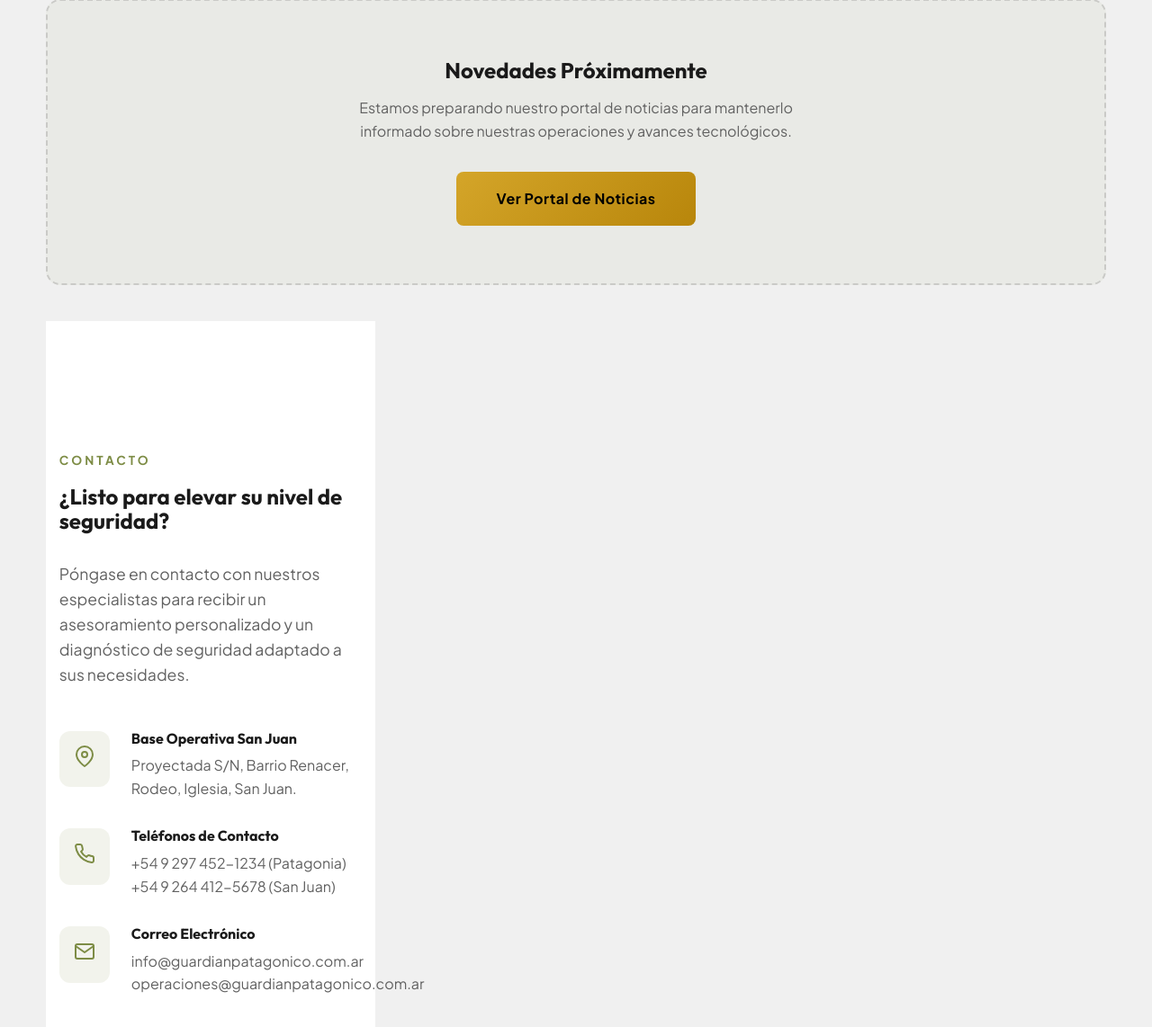
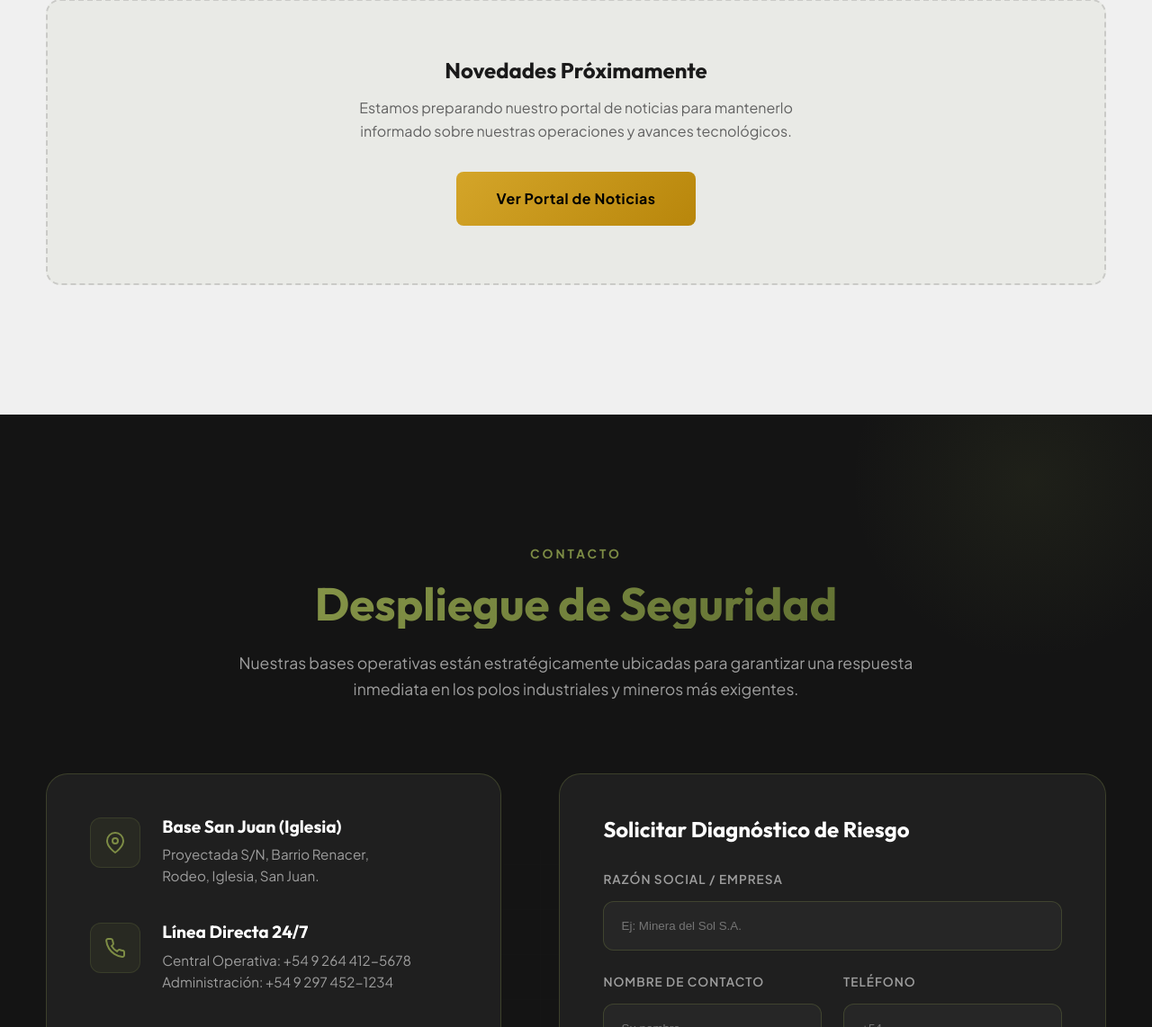
Before and after one commit to AlexanderTejada/GEDEON-PLATFORM, a CodeIgniter 4 app: the page made by app/Views/welcome_message.php in a window 1280 px wide. Shown: the part 4068-5210 px from the top of the page at 90% size. Run offline with PHP 8.4 and a stand-in for CodeIgniter, Linux system fonts and the light colour scheme; the template is opened without the code that fills it, so the values that code supplies are empty; some libraries are stand-ins or nearby versions.

Commit message:
mejoras en base de empresa

```diff
--- a/app/Views/welcome_message.php
+++ b/app/Views/welcome_message.php
@@ -248,81 +248,106 @@
                     <a href="<?= base_url('noticias') ?>" class="btn-primary">Ver Portal de Noticias</a>
                 </div>
             <?php endif; ?>
+        </div>
+    </div>
+</section>
 
     <!-- Contacto -->
-    <section id="contacto" class="section-padding" style="background-color: #fff;">
-        <div class="container">
-            <div class="contact-grid" style="display: grid; grid-template-columns: repeat(auto-fit, minmax(300px, 1fr)); gap: 4rem; align-items: start;">
+    <section id="contacto" class="section-padding" style="background-color: var(--dark-bg); position: relative; overflow: hidden;">
+        <!-- Elementos decorativos tácticos -->
+        <div class="hero-pattern" style="opacity: 0.05;"></div>
+        <div style="position: absolute; top: -10%; right: -5%; width: 400px; height: 400px; background: radial-gradient(circle, rgba(125, 140, 69, 0.1) 0%, transparent 70%); pointer-events: none;"></div>
+
+        <div class="container" style="position: relative; z-index: 2;">
+            <div class="section-header reveal-on-scroll" style="text-align: center; max-width: 800px; margin: 0 auto 5rem;">
+                <span class="section-label">Contacto</span>
+                <h2 class="text-gradient" style="font-size: clamp(2.5rem, 4vw, 3.8rem); margin-bottom: 1.5rem;">Despliegue de Seguridad</h2>
+                <p style="color: var(--dark-muted); font-size: 1.1rem;">
+                    Nuestras bases operativas están estratégicamente ubicadas para garantizar una respuesta inmediata en los polos industriales y mineros más exigentes.
+                </p>
+            </div>
+
+            <div class="contact-grid" style="display: grid; grid-template-columns: 1fr 1.2fr; gap: 4rem; align-items: stretch;">
+
                 <div class="reveal-on-scroll">
-                    <span class="section-label" style="margin-left: 0;">Contacto</span>
-                    <h2 style="color: var(--light-text); margin-bottom: 2rem;">¿Listo para elevar su nivel de seguridad?</h2>
-                    <p style="color: var(--light-muted); margin-bottom: 3rem; font-size: 1.1rem;">
-                        Póngase en contacto con nuestros especialistas para recibir un asesoramiento personalizado y un diagnóstico de seguridad adaptado a sus necesidades.
-                    </p>
+                    <div style="background: var(--dark-card); border: 1px solid var(--dark-border); padding: 3rem; border-radius: 24px; height: 100%; display: flex; flex-direction: column; gap: 2.5rem;">
 
-                    <div class="contact-info" style="display: grid; gap: 2rem;">
-                        <div style="display: flex; gap: 1.5rem; align-items: flex-start;">
-                            <div style="color: var(--primary); background: rgba(125, 140, 69, 0.1); padding: 1rem; border-radius: 12px;">
-                                <svg width="24" height="24" viewBox="0 0 24 24" fill="none" stroke="currentColor" stroke-width="2" stroke-linecap="round" stroke-linejoin="round"><path d="M21 10c0 7-9 13-9 13s-9-6-9-13a9 9 0 0 1 18 0z"></path><circle cx="12" cy="10" r="3"></circle></svg>
+                        <!-- Info Item -->
+                        <div style="display: flex; gap: 1.5rem;">
+                            <div style="color: var(--primary); background: rgba(125, 140, 69, 0.1); width: 56px; height: 56px; border-radius: 12px; display: flex; align-items: center; justify-content: center; flex-shrink: 0; border: 1px solid rgba(125, 140, 69, 0.2);">
+                                <svg width="24" height="24" viewBox="0 0 24 24" fill="none" stroke="currentColor" stroke-width="2"><path d="M21 10c0 7-9 13-9 13s-9-6-9-13a9 9 0 0 1 18 0z"></path><circle cx="12" cy="10" r="3"></circle></svg>
                             </div>
                             <div>
-                                <h4 style="color: var(--light-text); margin-bottom: 0.5rem;">Base Operativa San Juan</h4>
-                                <p style="color: var(--light-muted); line-height: 1.6;">
+                                <h4 style="color: #fff; margin-bottom: 0.5rem; font-size: 1.2rem;">Base San Juan (Iglesia)</h4>
+                                <p style="color: var(--dark-muted); line-height: 1.6; font-size: 0.95rem;">
                                     Proyectada S/N, Barrio Renacer,<br>
                                     Rodeo, Iglesia, San Juan.
                                 </p>
                             </div>
                         </div>
 
-                        <div style="display: flex; gap: 1.5rem; align-items: flex-start;">
-                            <div style="color: var(--primary); background: rgba(125, 140, 69, 0.1); padding: 1rem; border-radius: 12px;">
-                                <svg width="24" height="24" viewBox="0 0 24 24" fill="none" stroke="currentColor" stroke-width="2" stroke-linecap="round" stroke-linejoin="round"><path d="M22 16.92v3a2 2 0 0 1-2.18 2 19.79 19.79 0 0 1-8.63-3.07 19.5 19.5 0 0 1-6-6 19.79 19.79 0 0 1-3.07-8.67A2 2 0 0 1 4.11 2h3a2 2 0 0 1 2 1.72 12.84 12.84 0 0 0 .7 2.81 2 2 0 0 1-.45 2.11L8.09 9.91a16 16 0 0 0 6 6l1.27-1.27a2 2 0 0 1 2.11-.45 12.84 12.84 0 0 0 2.81.7A2 2 0 0 1 22 16.92z"></path></svg>
+                        <!-- Info Item -->
+                        <div style="display: flex; gap: 1.5rem;">
+                            <div style="color: var(--primary); background: rgba(125, 140, 69, 0.1); width: 56px; height: 56px; border-radius: 12px; display: flex; align-items: center; justify-content: center; flex-shrink: 0; border: 1px solid rgba(125, 140, 69, 0.2);">
+                                <svg width="24" height="24" viewBox="0 0 24 24" fill="none" stroke="currentColor" stroke-width="2"><path d="M22 16.92v3a2 2 0 0 1-2.18 2 19.79 19.79 0 0 1-8.63-3.07 19.5 19.5 0 0 1-6-6 19.79 19.79 0 0 1-3.07-8.67A2 2 0 0 1 4.11 2h3a2 2 0 0 1 2 1.72 12.84 12.84 0 0 0 .7 2.81 2 2 0 0 1-.45 2.11L8.09 9.91a16 16 0 0 0 6 6l1.27-1.27a2 2 0 0 1 2.11-.45 12.84 12.84 0 0 0 2.81.7A2 2 0 0 1 22 16.92z"></path></svg>
                             </div>
                             <div>
-                                <h4 style="color: var(--light-text); margin-bottom: 0.5rem;">Teléfonos de Contacto</h4>
-                                <p style="color: var(--light-muted); line-height: 1.6;">
-                                    +54 9 297 452-1234 (Patagonia)<br>
-                                    +54 9 264 412-5678 (San Juan)
+                                <h4 style="color: #fff; margin-bottom: 0.5rem; font-size: 1.2rem;">Línea Directa 24/7</h4>
+                                <p style="color: var(--dark-muted); line-height: 1.6; font-size: 0.95rem;">
+                                    Central Operativa: +54 9 264 412-5678<br>
+                                    Administración: +54 9 297 452-1234
                                 </p>
                             </div>
                         </div>
 
-                        <div style="display: flex; gap: 1.5rem; align-items: flex-start;">
-                            <div style="color: var(--primary); background: rgba(125, 140, 69, 0.1); padding: 1rem; border-radius: 12px;">
-                                <svg width="24" height="24" viewBox="0 0 24 24" fill="none" stroke="currentColor" stroke-width="2" stroke-linecap="round" stroke-linejoin="round"><path d="M4 4h16c1.1 0 2 .9 2 2v12c0 1.1-.9 2-2 2H4c-1.1 0-2-.9-2-2V6c0-1.1.9-2 2-2z"></path><polyline points="22,6 12,13 2,6"></polyline></svg>
-                            </div>
-                            <div>
-                                <h4 style="color: var(--light-text); margin-bottom: 0.5rem;">Correo Electrónico</h4>
-                                <p style="color: var(--light-muted); line-height: 1.6;">
-                                    info@guardianpatagonico.com.ar<br>
-                                    operaciones@guardianpatagonico.com.ar
-                                </p>
-                            </div>
+                        <!-- Map Embed -->
+                        <div style="flex-grow: 1; border-radius: 16px; overflow: hidden; border: 1px solid var(--dark-border); min-height: 250px;">
+                            <iframe
+                                src="https://www.google.com/maps/embed?pb=!1m18!1m12!1m3!1d13854.498414457318!2d-69.1388!3d-30.2096!2m3!1f0!2f0!3f0!3m2!1i1024!2i768!4f13.1!3m3!1m2!1s0x96827364658e390d%3A0xc63806a6c4b2675d!2sRodeo%2C%20San%20Juan!5e0!3m2!1ses-419!2sar!4v1707241234567!5m2!1ses-419!2sar"
+                                width="100%" height="100%" style="border:0; filter: grayscale(1) invert(0.9) contrast(1.2);" allowfullscreen="" loading="lazy" referrerpolicy="no-referrer-when-downgrade">
+                            </iframe>
                         </div>
                     </div>
                 </div>
 
-                <div class="reveal-on-scroll" style="background: var(--light-bg); padding: 3rem; border-radius: 24px; border: 1px solid var(--light-border);">
+                <div class="reveal-on-scroll">
+                    <div style="background: var(--dark-card); border: 1px solid var(--dark-border); padding: 3rem; border-radius: 24px;">
+                        <h4 style="color: #fff; margin-bottom: 2rem; font-size: 1.5rem; font-family: 'Outfit';">Solicitar Diagnóstico de Riesgo</h4>
                         <form action="#" method="POST" style="display: grid; gap: 1.5rem;">
-                        <div style="display: grid; gap: 0.5rem;">
-                            <label style="font-weight: 600; font-size: 0.9rem; color: var(--light-text);">Nombre Completo</label>
-                            <input type="text" placeholder="Ej: Juan Pérez" style="padding: 1rem; border-radius: 12px; border: 1px solid var(--light-border); outline: none; transition: 0.3s;" onfocus="this.style.borderColor='var(--primary)'" onblur="this.style.borderColor='var(--light-border)'">
+                            <div style="display: grid; gap: 0.8rem;">
+                                <label style="font-weight: 600; font-size: 0.85rem; color: var(--dark-muted); text-transform: uppercase; letter-spacing: 1px;">Razón Social / Empresa</label>
+                                <input type="text" placeholder="Ej: Minera del Sol S.A." style="background: rgba(255,255,255,0.03); color: #fff; padding: 1.2rem; border-radius: 12px; border: 1px solid var(--dark-border); outline: none; transition: 0.3s;" onfocus="this.style.borderColor='var(--primary)'; this.style.background='rgba(255,255,255,0.05)'" onblur="this.style.borderColor='var(--dark-border)'; this.style.background='rgba(255,255,255,0.03)'">
                             </div>
-                        <div style="display: grid; gap: 0.5rem;">
-                            <label style="font-weight: 600; font-size: 0.9rem; color: var(--light-text);">Empresa / Organización</label>
-                            <input type="text" placeholder="Nombre de su empresa" style="padding: 1rem; border-radius: 12px; border: 1px solid var(--light-border); outline: none; transition: 0.3s;" onfocus="this.style.borderColor='var(--primary)'" onblur="this.style.borderColor='var(--light-border)'">
+
+                            <div style="display: grid; grid-template-columns: 1fr 1fr; gap: 1.5rem;">
+                                <div style="display: grid; gap: 0.8rem;">
+                                    <label style="font-weight: 600; font-size: 0.85rem; color: var(--dark-muted); text-transform: uppercase; letter-spacing: 1px;">Nombre de Contacto</label>
+                                    <input type="text" placeholder="Su nombre" style="background: rgba(255,255,255,0.03); color: #fff; padding: 1.2rem; border-radius: 12px; border: 1px solid var(--dark-border); outline: none; transition: 0.3s;" onfocus="this.style.borderColor='var(--primary)';" onblur="this.style.borderColor='var(--dark-border)';">
                                 </div>
-                        <div style="display: grid; gap: 0.5rem;">
-                            <label style="font-weight: 600; font-size: 0.9rem; color: var(--light-text);">Correo Electrónico</label>
-                            <input type="email" placeholder="ejemplo@empresa.com" style="padding: 1rem; border-radius: 12px; border: 1px solid var(--light-border); outline: none; transition: 0.3s;" onfocus="this.style.borderColor='var(--primary)'" onblur="this.style.borderColor='var(--light-border)'">
+                                <div style="display: grid; gap: 0.8rem;">
+                                    <label style="font-weight: 600; font-size: 0.85rem; color: var(--dark-muted); text-transform: uppercase; letter-spacing: 1px;">Teléfono</label>
+                                    <input type="tel" placeholder="+54..." style="background: rgba(255,255,255,0.03); color: #fff; padding: 1.2rem; border-radius: 12px; border: 1px solid var(--dark-border); outline: none; transition: 0.3s;" onfocus="this.style.borderColor='var(--primary)';" onblur="this.style.borderColor='var(--dark-border)';">
                                 </div>
-                        <div style="display: grid; gap: 0.5rem;">
-                            <label style="font-weight: 600; font-size: 0.9rem; color: var(--light-text);">Mensaje</label>
-                            <textarea rows="4" placeholder="¿En qué podemos ayudarle?" style="padding: 1rem; border-radius: 12px; border: 1px solid var(--light-border); outline: none; transition: 0.3s; resize: none;" onfocus="this.style.borderColor='var(--primary)'" onblur="this.style.borderColor='var(--light-border)'"></textarea>
                             </div>
-                        <button type="submit" class="btn-primary" style="width: 100%; justify-content: center; margin-top: 1rem;">Enviar Solicitud</button>
+
+                            <div style="display: grid; gap: 0.8rem;">
+                                <label style="font-weight: 600; font-size: 0.85rem; color: var(--dark-muted); text-transform: uppercase; letter-spacing: 1px;">Correo Corporativo</label>
+                                <input type="email" placeholder="ejemplo@empresa.com.ar" style="background: rgba(255,255,255,0.03); color: #fff; padding: 1.2rem; border-radius: 12px; border: 1px solid var(--dark-border); outline: none; transition: 0.3s;" onfocus="this.style.borderColor='var(--primary)';" onblur="this.style.borderColor='var(--dark-border)';">
+                            </div>
+
+                            <div style="display: grid; gap: 0.8rem;">
+                                <label style="font-weight: 600; font-size: 0.85rem; color: var(--dark-muted); text-transform: uppercase; letter-spacing: 1px;">Naturaleza del Requerimiento</label>
+                                <textarea rows="4" placeholder="Describa brevemente el servicio o activo a proteger..." style="background: rgba(255,255,255,0.03); color: #fff; padding: 1.2rem; border-radius: 12px; border: 1px solid var(--dark-border); outline: none; transition: 0.3s; resize: none;" onfocus="this.style.borderColor='var(--primary)';" onblur="this.style.borderColor='var(--dark-border)';"></textarea>
+                            </div>
+
+                            <button type="submit" class="btn-primary" style="width: 100%; justify-content: center; margin-top: 1rem; font-size: 1rem;">
+                                Enviar Consulta Táctica
+                                <svg width="20" height="20" viewBox="0 0 24 24" fill="none" stroke="currentColor" stroke-width="2" stroke-linecap="round" stroke-linejoin="round" style="margin-left: 10px;"><line x1="22" y1="2" x2="11" y2="13"></line><polygon points="22 2 15 22 11 13 2 9 22 2"></polygon></svg>
+                            </button>
                         </form>
                     </div>
+                </div>
+
             </div>
         </div>
     </section>
```
Lines whose indentation alone changed are shown as unchanged.
